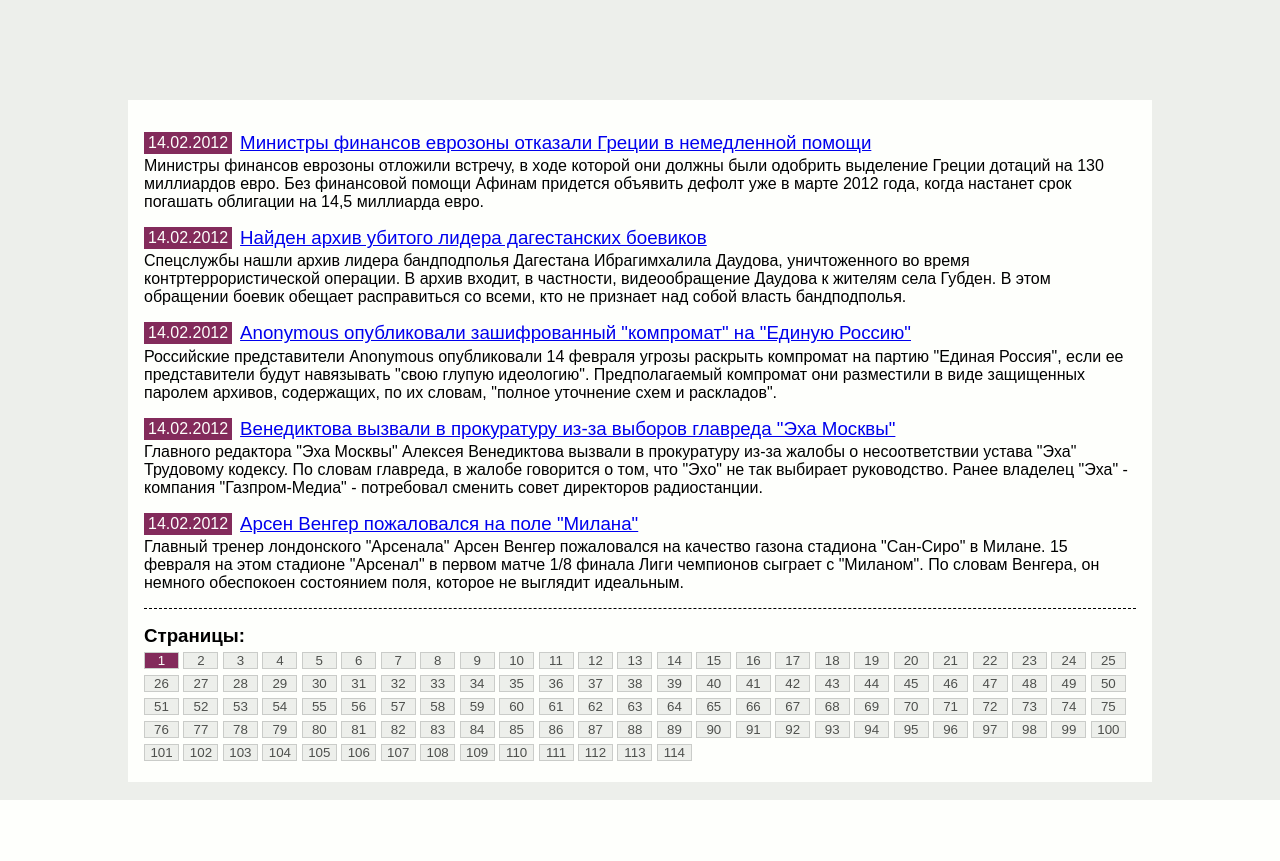
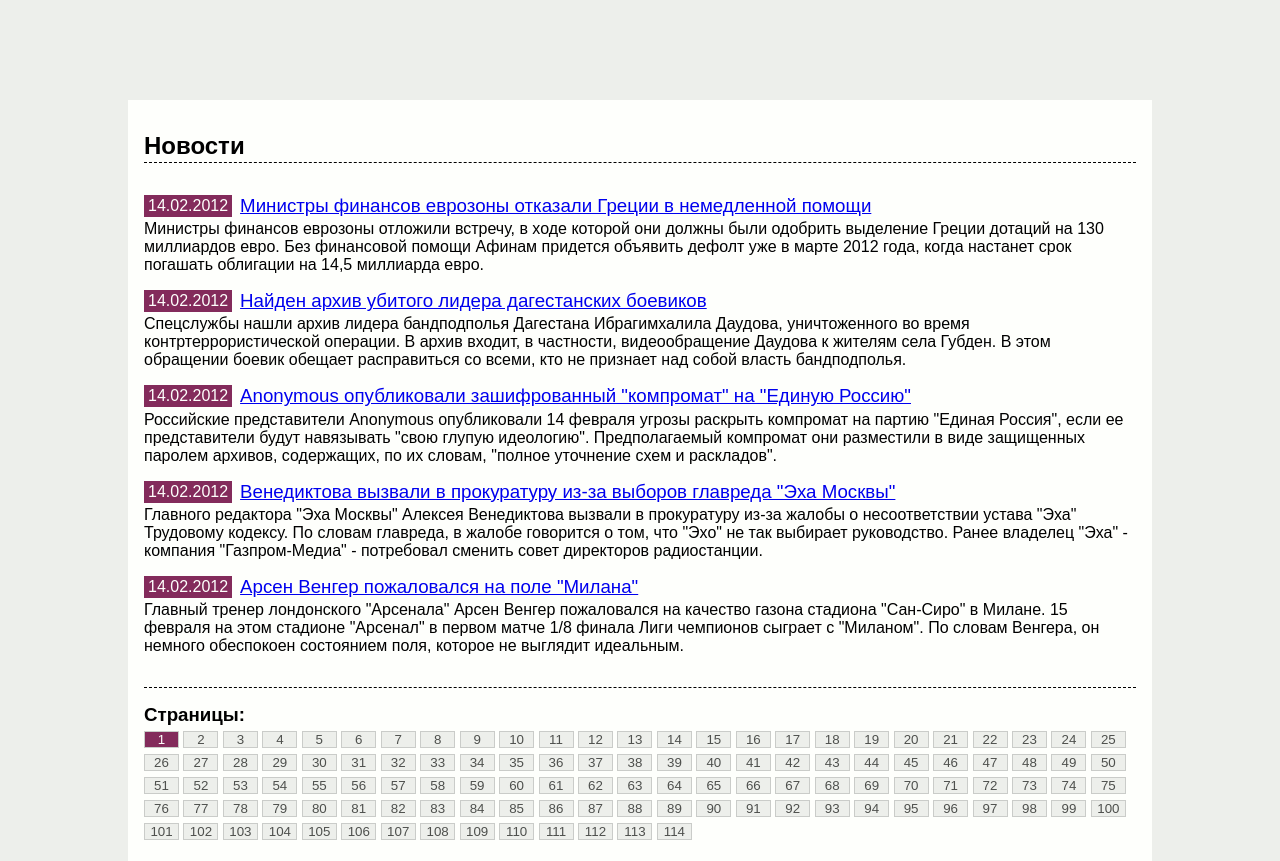
Before and after one commit to iwannabekoshka/techart-test-task, a PHP site: page /news in a window 1280 px wide. Before the commit the page ends 800 px from the top, so only its background shows below. Run offline with PHP 8.4, Linux system fonts and the light colour scheme; data comes from the database, SQL or seed files in the repository.

Commit message:
fix: add title to news.php; wrap news items

```diff
--- a/views/news/index.php
+++ b/views/news/index.php
@@ -12,6 +12,8 @@
 
 <div class="container">
 	<section class="section news">
+    <h2 class='news__title'>Новости</h2>
+    <div class="news__body">
 		<?php foreach ($newsList as $newsItem): ?>
             <div class='news-item'>
                 <div class='news-item__header'>
@@ -23,7 +25,7 @@
                 <div class='news-item__body'><?php echo $newsItem['announce']; ?></div>
             </div>
 		<?php endforeach; ?>
-
+    </div>
     <div class='news__footer'>
         <h3>Страницы:</h3>
         <div class='news__pages'>
```
Lines whose indentation alone changed are shown as unchanged.
